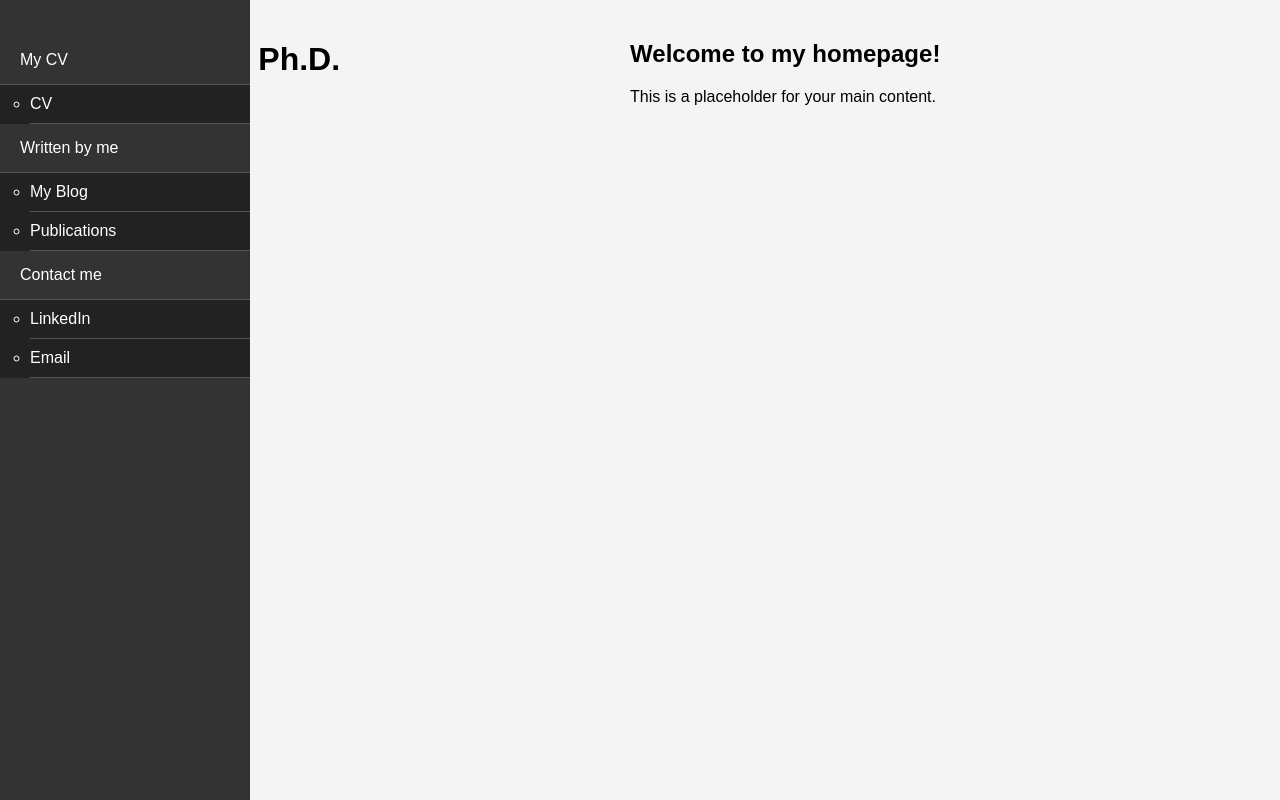
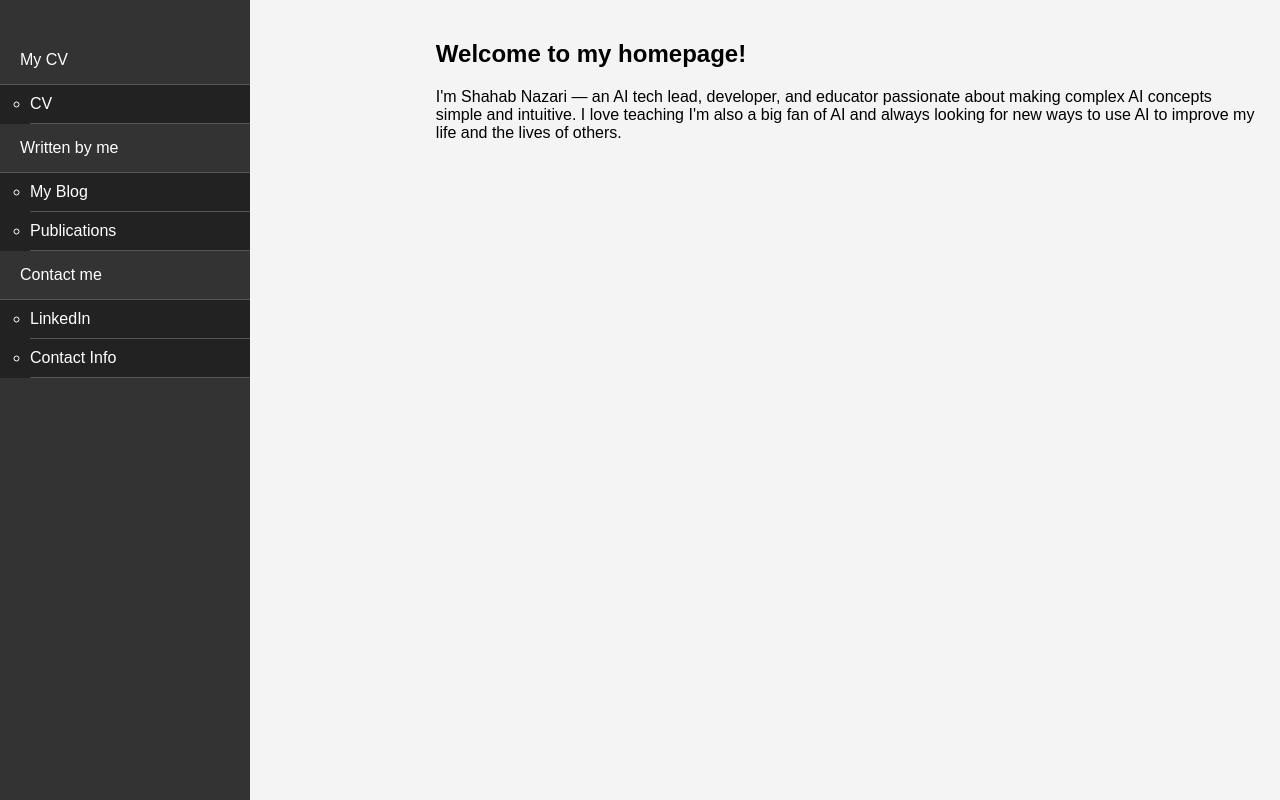
Before and after one commit to ShahabNaz/ShahabNaz.github.io, a plain HTML site: page index.html in a window 1280 px wide. Drawn offline with Linux system fonts and the light colour scheme; placeholder pictures from the web are drawn by us.

Commit message:
Only HTML

```diff
--- a/index.html
+++ b/index.html
@@ -34,7 +34,7 @@
                 <a href="#">Contact me</a>
                 <ul class="submenu">
                     <li><a href="https://www.linkedin.com/in/sh-m-nazari/" target="_blank">LinkedIn</a></li>
-                    <li><a href="#">Email</a></li>
+                    <li><a href="#">Contact Info </a></li>
                 </ul>
             </li>
         </ul>
@@ -43,7 +43,9 @@
     <main class="content">
         <!-- Content will be loaded here based on menu selection -->
         <h2>Welcome to my homepage!</h2>
-        <p>This is a placeholder for your main content.</p>
+        <p>I'm Shahab Nazari — an AI tech lead, developer, and educator passionate about making complex AI concepts simple and intuitive. I love teaching
+            I'm also a big fan of AI and always looking for new ways to use AI to improve my life and the lives of others.
+        </p>
     </main>
 
     <script src="script.js"></script>
```
